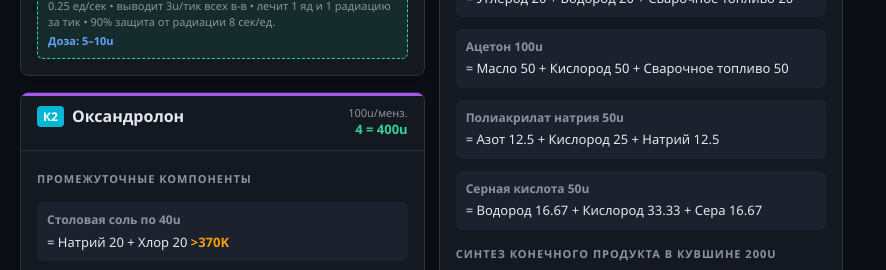
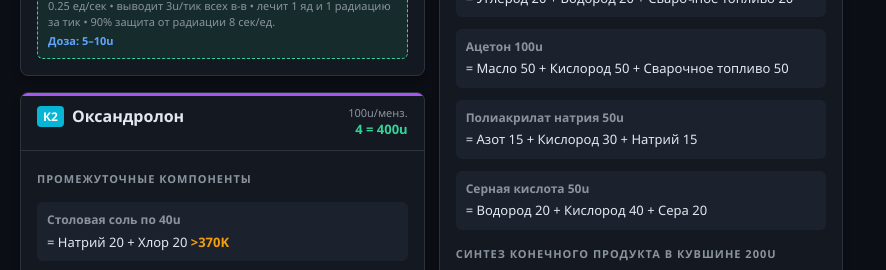
Before and after one commit to Moderach64/chemHelperSS14.io, a plain HTML site: page index.html in a window 1280 px wide. Shown: the part 1220-1490 px from the top of the page, without its empty margins (0-886 px from the left). Drawn offline with Linux system fonts and the light colour scheme.

Commit message:
V3.1 Fix Tiruemol

```diff
--- a/index.html
+++ b/index.html
@@ -178,11 +178,11 @@
                 </div>
                 <div class="component-box">
                     <div class="comp-title">Полиакрилат натрия 50u</div>
-                    <div class="comp-formula">= <span class="reagent" style="--reagent-color:#A1E1FF">Азот</span> 12.5 + <span class="reagent" style="--reagent-color:#c4f5ff">Кислород</span> 25 + <span class="reagent" style="--reagent-color:#A7B3D6">Натрий</span> 12.5</div>
+                    <div class="comp-formula">= <span class="reagent" style="--reagent-color:#A1E1FF">Азот</span> 15 + <span class="reagent" style="--reagent-color:#c4f5ff">Кислород</span> 30 + <span class="reagent" style="--reagent-color:#A7B3D6">Натрий</span> 15</div>
                 </div>
                 <div class="component-box">
                     <div class="comp-title">Серная кислота 50u</div>
-                    <div class="comp-formula">= <span class="reagent" style="--reagent-color:#CCCCCC">Водород</span> 16.67 + <span class="reagent" style="--reagent-color:#c4f5ff">Кислород</span> 33.33 + <span class="reagent" style="--reagent-color:#FFF385">Сера</span> 16.67</div>
+                    <div class="comp-formula">= <span class="reagent" style="--reagent-color:#CCCCCC">Водород</span> 20 + <span class="reagent" style="--reagent-color:#c4f5ff">Кислород</span> 40 + <span class="reagent" style="--reagent-color:#FFF385">Сера</span> 20</div>
                 </div>
                 <div class="section-label">Синтез конечного продукта в кувшине 200u</div>
                 <div>
```
